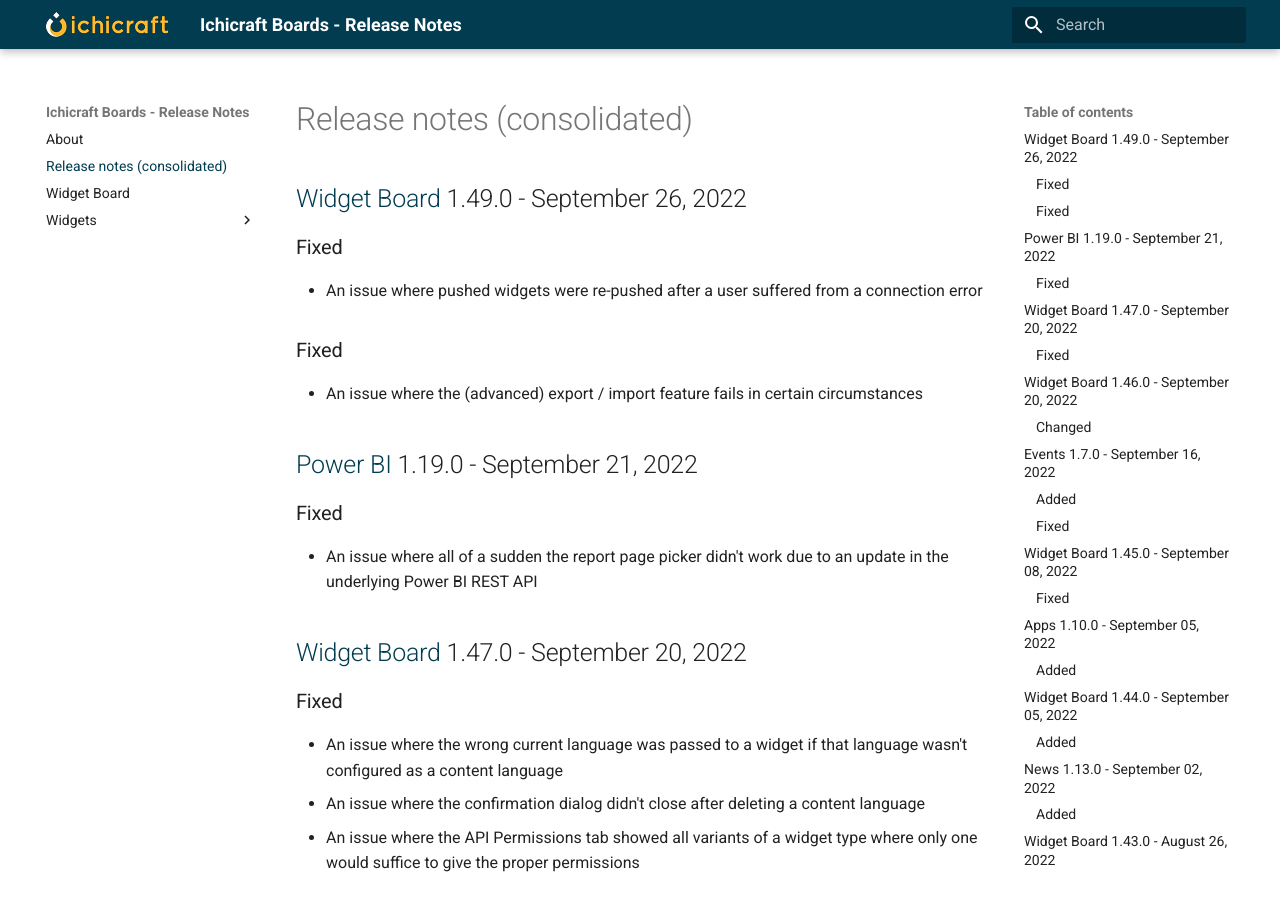
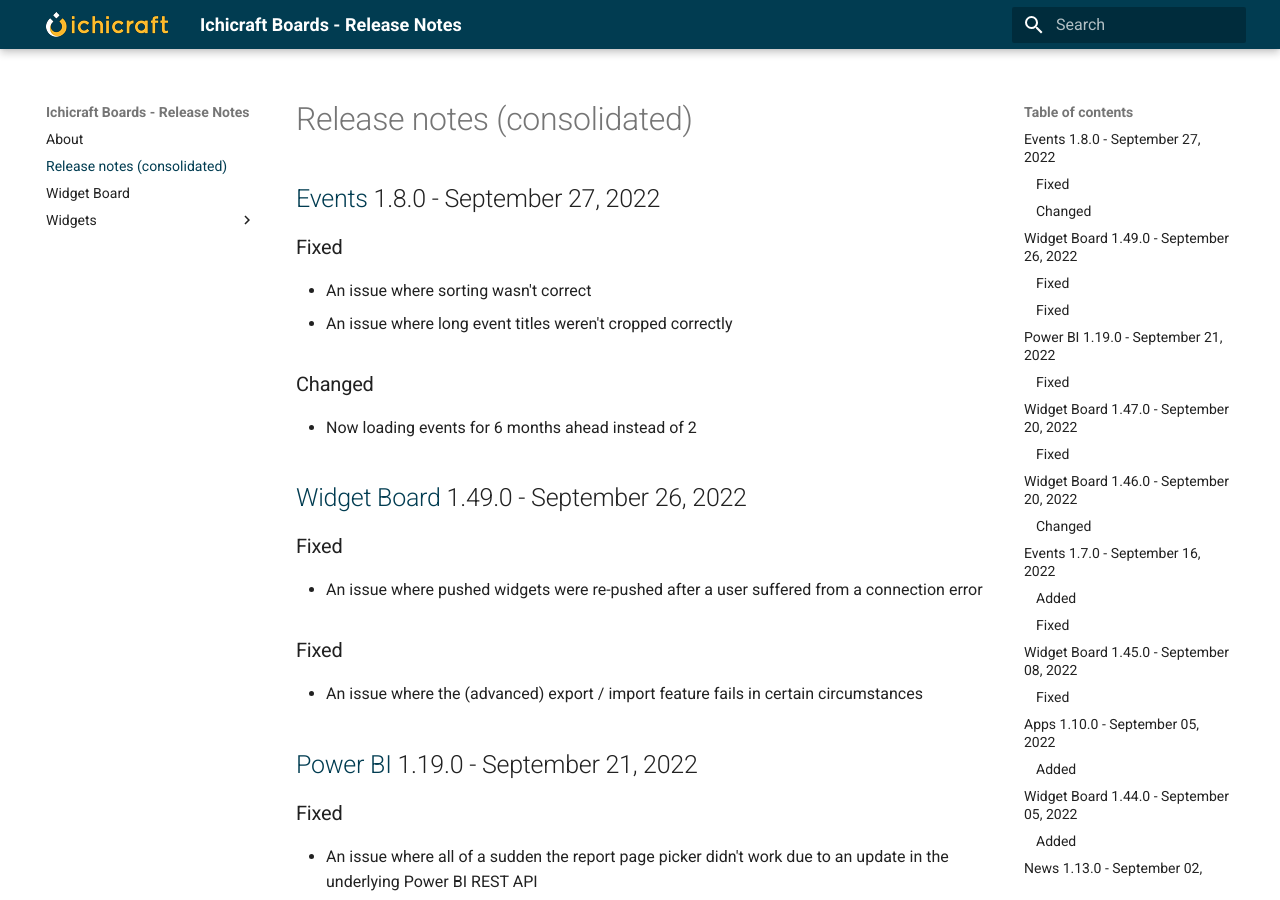
Before and after one commit to ichicraft/widgets-docs, an MkDocs documentation site: the page built from docs/Release-notes-(consolidated).md, in a window 1280 px wide and 900 px high. Built offline with MkDocs 1.6.1 and Material for MkDocs 9.7.7, drawn with Linux system fonts in a browser that asks for light colours.

Commit message:
Release notes updated by BuildService

```diff
--- a/docs/Release-notes-(consolidated).md
+++ b/docs/Release-notes-(consolidated).md
@@ -1,3 +1,12 @@
+## [Events](./Widgets/Events.md) 1.8.0 - September 27, 2022
+
+### Fixed
+- An issue where sorting wasn&#x27;t correct
+- An issue where long event titles weren&#x27;t cropped correctly
+
+### Changed
+- Now loading events for 6 months ahead instead of 2
+
 ## [Widget Board](./Widget Board.md) 1.49.0 - September 26, 2022
 
 ### Fixed
```
Also changed, not shown: docs/Widgets/Events.md (+9 -0 lines).
